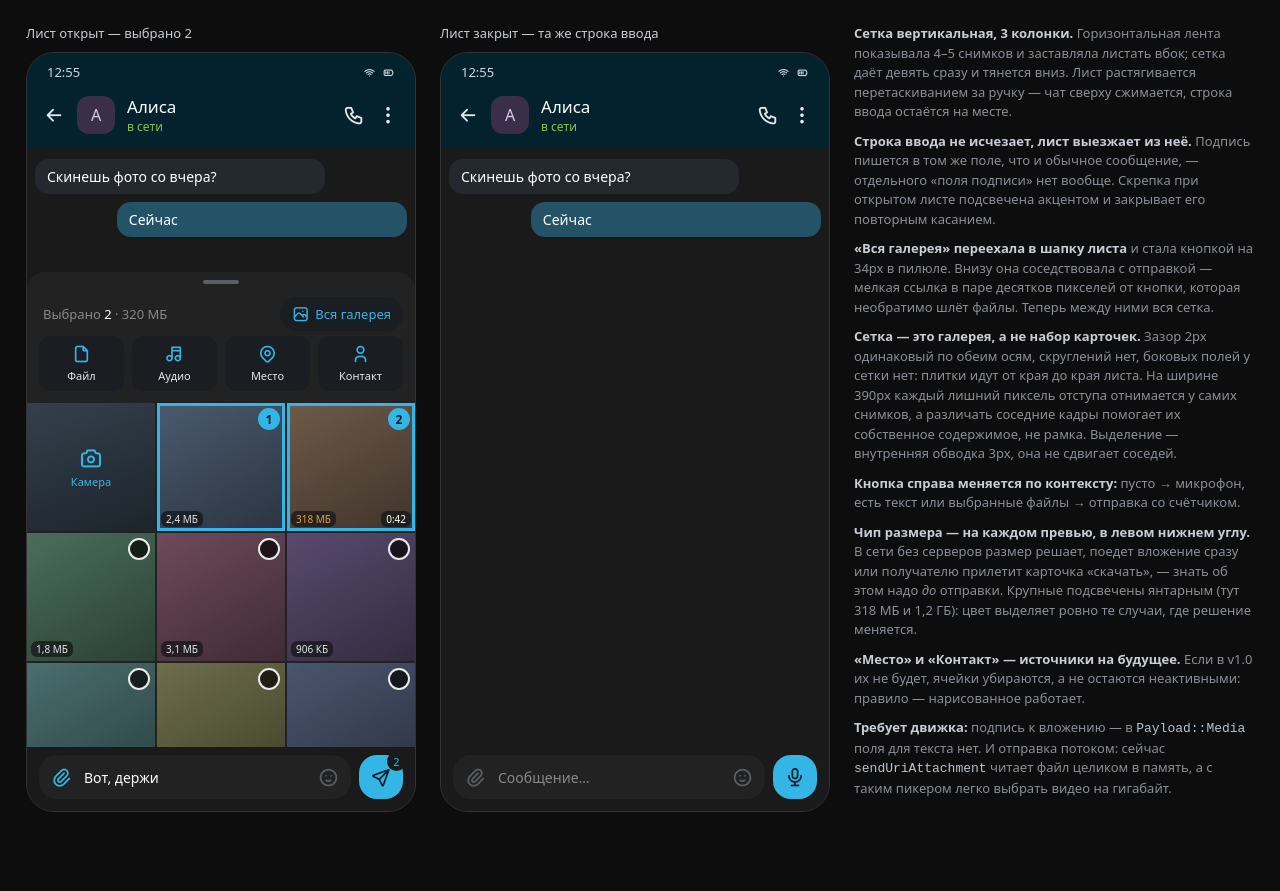
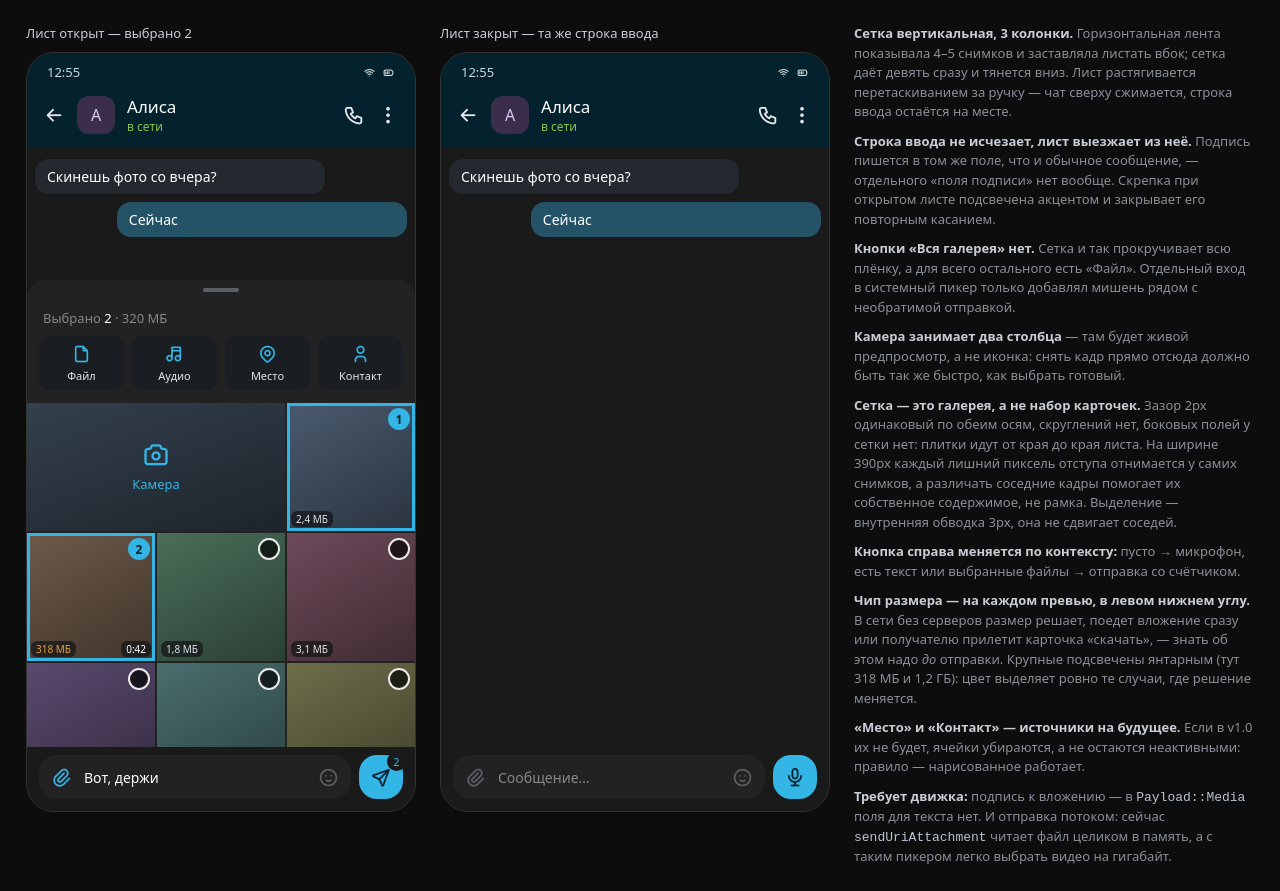
Before and after one commit to peerage-chat/peerage, a plain HTML site: page docs/design/mockups/attach-sheet.html in a window 1280 px wide. Before the commit the page ends 836 px from the top, so only its background shows below. Drawn offline with Linux system fonts and the light colour scheme.

Commit message:
docs(ui): квадратные плитки без aspect-ratio, камера на два столбца, без «Всей галереи»
Плитки съезжали и обрезали чип размера потому, что элемент грида по
умолчанию растягивается на высоту строки — aspect-ratio при заданной
высоте перестаёт действовать. Высота теперь считается из ширины
(padding-top: 100%) плюс align-items: start; зазор 2px одинаковый.

Камера занимает два столбца — задел под живой предпросмотр вместо
иконки; высота calc(50% - 1px), чтобы ряд не разъезжался на пиксель.

Кнопка «Вся галерея» убрана: сетка и так прокручивает всю плёнку, а
остальное открывается через «Файл». Лишняя мишень рядом с необратимой
отправкой не нужна.

Co-Authored-By: Claude Opus 4.8 <noreply@anthropic.com>

```diff
--- a/docs/design/mockups/attach-sheet.html
+++ b/docs/design/mockups/attach-sheet.html
@@ -46,9 +46,12 @@
      на 390px это даёт максимум площади под сами снимки. Скругления и рамки съедали
      место и превращали сетку в набор карточек. */
   .grid { display: grid; grid-template-columns: repeat(3, 1fr); gap: 2px; padding: 0;
-          max-height: 344px; overflow-y: auto; }
-  .shot { aspect-ratio: 1; border-radius: 0; position: relative; background: var(--avatar);
-          overflow: hidden; }
+          align-items: start; max-height: 344px; overflow-y: auto; }
+  /* Квадрат через padding-top: 100%, а НЕ aspect-ratio. В гриде элемент по умолчанию
+     растягивается на высоту строки, из-за чего aspect-ratio перестаёт работать: плитка
+     выходила ниже квадрата и обрезала чип размера. Высота из ширины — надёжнее. */
+  .shot { height: 0; padding-top: 100%; border-radius: 0; position: relative;
+          background: var(--avatar); overflow: hidden; }
   .shot .pick { position: absolute; right: 5px; top: 5px; width: 22px; height: 22px; border-radius: 11px;
                 border: 2px solid rgba(255,255,255,.9); background: var(--tile-scrim); }
   .shot.sel { box-shadow: inset 0 0 0 3px var(--accent); }
@@ -59,20 +62,18 @@
   .shot .sz { position: absolute; left: 4px; bottom: 4px; background: var(--chip-scrim); border-radius: var(--radius-badge);
               padding: 1px 5px; font-size: 10px; color: #dfe3e8; }
   .shot .sz.big { color: var(--warn); }
-  .shot.cam { background: linear-gradient(160deg,#33404d,#1d242b); display: flex; flex-direction: column;
-              align-items: center; justify-content: center; gap: 4px; color: var(--accent); font-size: var(--font-caption); }
-  .shot.cam i { font-size: 24px; }
+  /* Камера — живой предпросмотр во всю ширину двух столбцов (пока плашка-заглушка). */
+  .shot.cam { grid-column: span 2; padding-top: calc(50% - 1px); background: linear-gradient(160deg,#33404d,#1d242b); }
+  .shot.cam .lbl-cam { position: absolute; inset: 0; display: flex; flex-direction: column;
+                       align-items: center; justify-content: center; gap: 6px; color: var(--accent);
+                       font-size: var(--font-body); }
+  .shot.cam .lbl-cam i { font-size: 28px; }
 
-  /* Шапка листа. «Вся галерея» живёт ЗДЕСЬ, а не внизу: рядом с кнопкой отправки
-     мелкая ссылка ловила промахи. Высота 44px — полноценная цель нажатия. */
-  .sheet-head { display: flex; align-items: center; justify-content: space-between; height: 44px;
-                padding: 0 var(--space-m) 0 var(--space-l); }
+  /* Шапка листа — только счётчик выбранного. */
+  .sheet-head { display: flex; align-items: center; height: 36px; padding: 0 var(--space-l); }
   .sheet-head .cnt-t { font-size: var(--font-body); color: var(--secondary); }
   .sheet-head .cnt-t b { color: var(--on-dark); font-weight: 500; }
-  .sheet-head .all { display: flex; align-items: center; gap: 6px; height: 34px; padding: 0 var(--space-m);
-                     border-radius: var(--radius-pill); background: var(--tile); color: var(--accent);
-                     font-size: var(--font-body); }
-  .sheet-head .all i { font-size: 17px; }
+
 
   /* ── Строка ввода: НА МЕСТЕ ВСЕГДА ── */
   .input-row { flex: 0 0 auto; display: flex; align-items: center; gap: var(--space-s);
@@ -122,7 +123,6 @@
     <div class="grab"></div>
     <div class="sheet-head">
       <span class="cnt-t">Выбрано <b>2</b> · 320 МБ</span>
-      <span class="all"><i class="ti ti-photo"></i>Вся галерея</span>
     </div>
     <div class="srcs">
       <div class="src"><i class="ti ti-file"></i>Файл</div>
@@ -132,7 +132,7 @@
     </div>
 
     <div class="grid">
-      <div class="shot cam"><i class="ti ti-camera"></i>Камера</div>
+      <div class="shot cam"><span class="lbl-cam"><i class="ti ti-camera"></i>Камера</span></div>
       <div class="shot sel" style="background:linear-gradient(150deg,#4a5a6e,#2b3440)">
         <span class="pick">1</span><span class="sz">2,4 МБ</span></div>
       <div class="shot sel" style="background:linear-gradient(150deg,#6e5a4a,#40342b)">
@@ -149,6 +149,10 @@
         <span class="pick"></span><span class="sz">2,2 МБ</span></div>
       <div class="shot" style="background:linear-gradient(150deg,#4a556e,#2b3140)">
         <span class="pick"></span><span class="sz">1,1 МБ</span></div>
+      <div class="shot" style="background:linear-gradient(150deg,#6e4a4a,#402b2b)">
+        <span class="pick"></span><span class="sz">4,7 МБ</span></div>
+      <div class="shot" style="background:linear-gradient(150deg,#4a6e4a,#2b402b)">
+        <span class="pick"></span><span class="sz">2,9 МБ</span></div>
     </div>
 
   </div>
@@ -204,9 +208,12 @@
   же поле, что и обычное сообщение, — отдельного «поля подписи» нет вообще. Скрепка при открытом листе
   подсвечена акцентом и закрывает его повторным касанием.</p>
 
-  <p style="margin-top:10px"><b>«Вся галерея» переехала в шапку листа</b> и стала кнопкой на 34px в
-  пилюле. Внизу она соседствовала с отправкой — мелкая ссылка в паре десятков пикселей от кнопки,
-  которая необратимо шлёт файлы. Теперь между ними вся сетка.</p>
+  <p style="margin-top:10px"><b>Кнопки «Вся галерея» нет.</b> Сетка и так прокручивает всю плёнку, а
+  для всего остального есть «Файл». Отдельный вход в системный пикер только добавлял мишень рядом с
+  необратимой отправкой.</p>
+
+  <p style="margin-top:10px"><b>Камера занимает два столбца</b> — там будет живой предпросмотр, а не
+  иконка: снять кадр прямо отсюда должно быть так же быстро, как выбрать готовый.</p>
 
   <p style="margin-top:10px"><b>Сетка — это галерея, а не набор карточек.</b> Зазор 2px одинаковый по
   обеим осям, скруглений нет, боковых полей у сетки нет: плитки идут от края до края листа. На ширине
```
Also changed, not shown: 1 other file.
